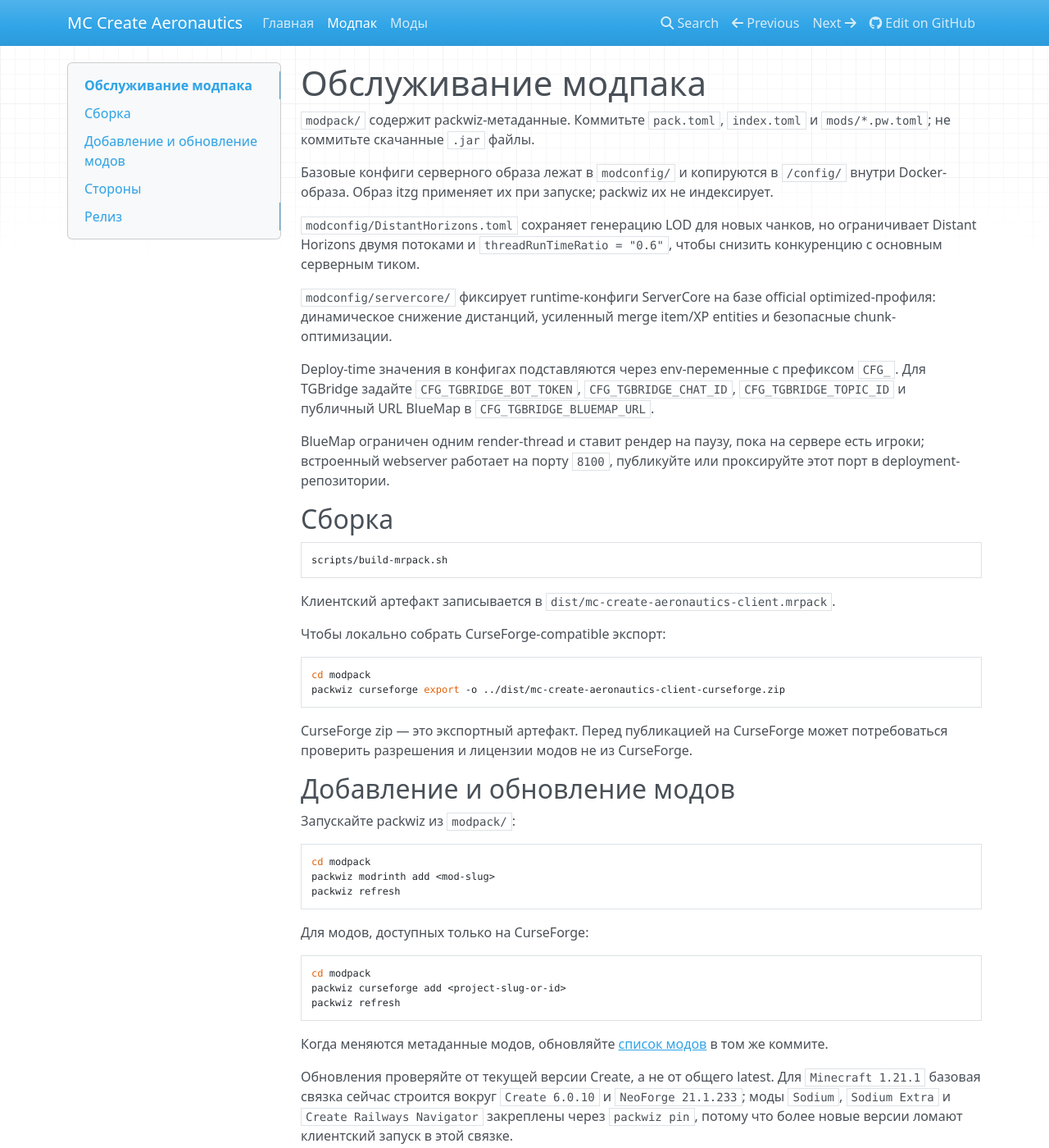
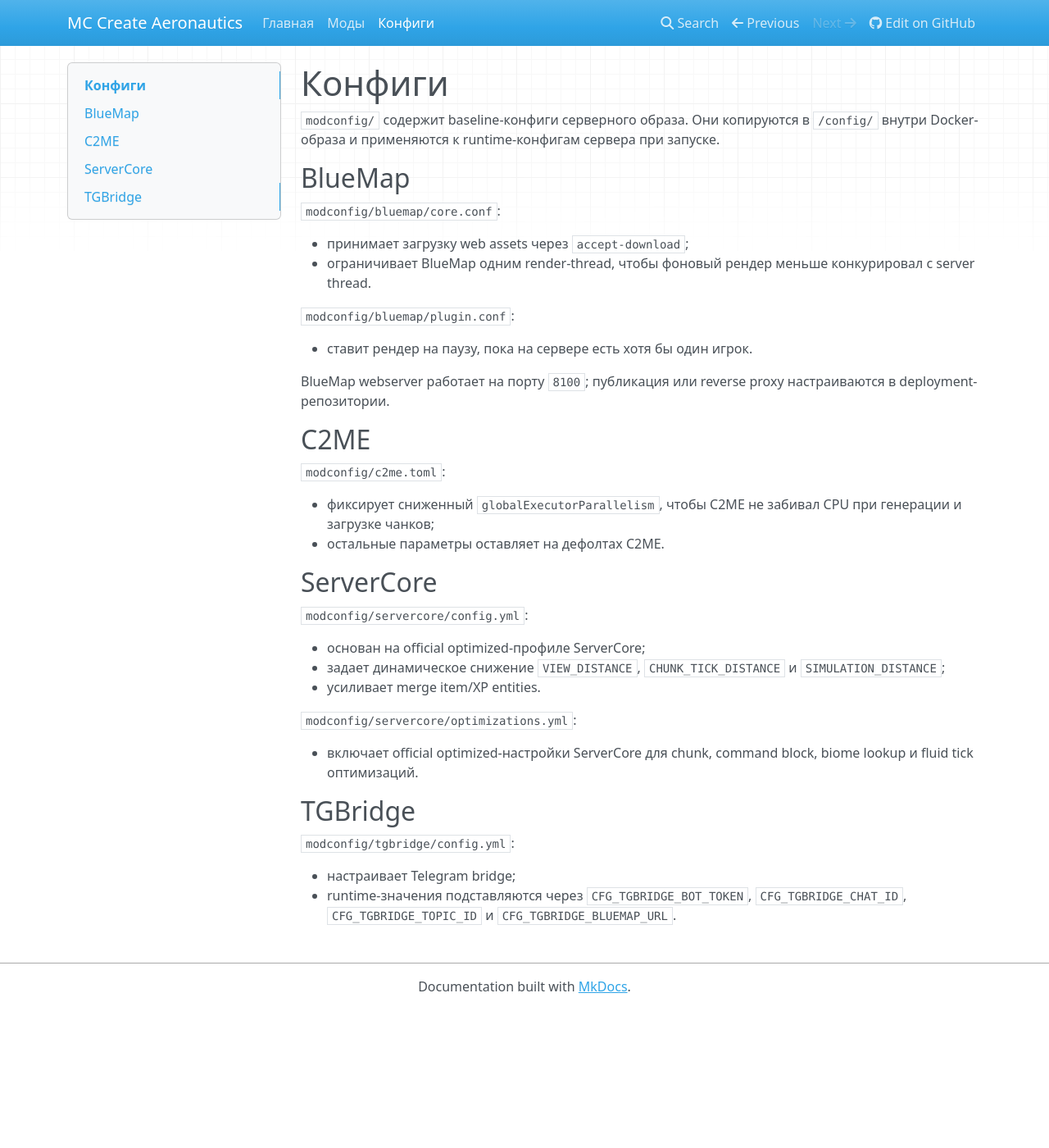
Before and after one commit to AlexCawl/mc-create-aeronautics-modpack, an MkDocs documentation site: the page built from docs/modpack.md, in a window 1280 px wide and 1400 px high. Shown: the whole window at 82% size. Built offline with MkDocs 1.6.1, drawn with Linux system fonts in a browser that asks for light colours; nearby versions of some CDN libraries; some of the changed text lies outside the part shown.

Commit message:
chore: update docs

````diff
--- a/docs/modpack.md
+++ b/docs/modpack.md
@@ -1,81 +1,42 @@
-# Обслуживание модпака
+# Конфиги
 
-`modpack/` содержит packwiz-метаданные. Коммитьте `pack.toml`, `index.toml` и `mods/*.pw.toml`; не коммитьте скачанные `.jar` файлы.
+`modconfig/` содержит baseline-конфиги серверного образа. Они копируются в `/config/` внутри Docker-образа и применяются к runtime-конфигам сервера при запуске.
 
-Базовые конфиги серверного образа лежат в `modconfig/` и копируются в `/config/` внутри Docker-образа. Образ itzg применяет их при запуске; packwiz их не индексирует.
+## BlueMap
 
-`modconfig/DistantHorizons.toml` сохраняет генерацию LOD для новых чанков, но ограничивает Distant Horizons двумя потоками и `threadRunTimeRatio = "0.6"`, чтобы снизить конкуренцию с основным серверным тиком.
+`modconfig/bluemap/core.conf`:
 
-`modconfig/servercore/` фиксирует runtime-конфиги ServerCore на базе official optimized-профиля: динамическое снижение дистанций, усиленный merge item/XP entities и безопасные chunk-оптимизации.
+- принимает загрузку web assets через `accept-download`;
+- ограничивает BlueMap одним render-thread, чтобы фоновый рендер меньше конкурировал с server thread.
 
-Deploy-time значения в конфигах подставляются через env-переменные с префиксом `CFG_`. Для TGBridge задайте `CFG_TGBRIDGE_BOT_TOKEN`, `CFG_TGBRIDGE_CHAT_ID`, `CFG_TGBRIDGE_TOPIC_ID` и публичный URL BlueMap в `CFG_TGBRIDGE_BLUEMAP_URL`.
+`modconfig/bluemap/plugin.conf`:
 
-BlueMap ограничен одним render-thread и ставит рендер на паузу, пока на сервере есть игроки; встроенный webserver работает на порту `8100`, публикуйте или проксируйте этот порт в deployment-репозитории.
+- ставит рендер на паузу, пока на сервере есть хотя бы один игрок.
 
-## Сборка
+BlueMap webserver работает на порту `8100`; публикация или reverse proxy настраиваются в deployment-репозитории.
 
-```sh
-scripts/build-mrpack.sh
-```
+## C2ME
 
-Клиентский артефакт записывается в `dist/mc-create-aeronautics-client.mrpack`.
+`modconfig/c2me.toml`:
 
-Чтобы локально собрать CurseForge-compatible экспорт:
+- фиксирует сниженный `globalExecutorParallelism`, чтобы C2ME не забивал CPU при генерации и загрузке чанков;
+- остальные параметры оставляет на дефолтах C2ME.
 
-```sh
-cd modpack
-packwiz curseforge export -o ../dist/mc-create-aeronautics-client-curseforge.zip
-```
+## ServerCore
 
-CurseForge zip — это экспортный артефакт. Перед публикацией на CurseForge может потребоваться проверить разрешения и лицензии модов не из CurseForge.
+`modconfig/servercore/config.yml`:
 
-## Добавление и обновление модов
+- основан на official optimized-профиле ServerCore;
+- задает динамическое снижение `VIEW_DISTANCE`, `CHUNK_TICK_DISTANCE` и `SIMULATION_DISTANCE`;
+- усиливает merge item/XP entities.
 
-Запускайте packwiz из `modpack/`:
+`modconfig/servercore/optimizations.yml`:
 
-```sh
-cd modpack
-packwiz modrinth add <mod-slug>
-packwiz refresh
-```
+- включает official optimized-настройки ServerCore для chunk, command block, biome lookup и fluid tick оптимизаций.
 
-Для модов, доступных только на CurseForge:
+## TGBridge
 
-```sh
-cd modpack
-packwiz curseforge add <project-slug-or-id>
-packwiz refresh
-```
+`modconfig/tgbridge/config.yml`:
 
-Когда меняются метаданные модов, обновляйте [список модов](mods.md) в том же коммите.
-
-Обновления проверяйте от текущей версии Create, а не от общего latest. Для `Minecraft 1.21.1` базовая связка сейчас строится вокруг `Create 6.0.10` и `NeoForge 21.1.233`; моды `Sodium`, `Sodium Extra` и `Create Railways Navigator` закреплены через `packwiz pin`, потому что более новые версии ломают клиентский запуск в этой связке.
-
-## Стороны
-
-- `both`: устанавливается на клиент и выделенный сервер.
-- `client`: устанавливается только в клиентский пак.
-- `server`: устанавливается только на выделенный сервер.
-
-Используйте самую узкую сторону, которая подходит для мода. Отмечайте мод как `both` только если конкретная версия поддерживает загрузку на выделенном сервере или была вручную проверена.
-
-AutoModpack остается закрепленным в паке для клиентской синхронизации, видимой серверу.
-
-## Релиз
-
-Запускайте рабочий процесс GitHub Actions `Release` вручную. Он создает следующий неизменяемый GitHub Release с тегом `vN`, загружает оба клиентских артефакта, помечает релиз как GitHub Latest и публикует соответствующий серверный образ с Docker-тегами `vN` и `latest`:
-
-- `mc-create-aeronautics-client.mrpack`
-- `mc-create-aeronautics-client-curseforge.zip`
-
-Стабильные ссылки на последний релиз:
-
-- [Modrinth MrPack](https://github.com/AlexCawl/mc-create-aeronautics-modpack/releases/latest/download/mc-create-aeronautics-client.mrpack)
-- [Экспорт CurseForge](https://github.com/AlexCawl/mc-create-aeronautics-modpack/releases/latest/download/mc-create-aeronautics-client-curseforge.zip)
-
-Теги серверного образа:
-
-```sh
-ghcr.io/alexcawl/mc-create-aeronautics-server:v1
-ghcr.io/alexcawl/mc-create-aeronautics-server:latest
-```
+- настраивает Telegram bridge;
+- runtime-значения подставляются через `CFG_TGBRIDGE_BOT_TOKEN`, `CFG_TGBRIDGE_CHAT_ID`, `CFG_TGBRIDGE_TOPIC_ID` и `CFG_TGBRIDGE_BLUEMAP_URL`.
--- a/mkdocs.yml
+++ b/mkdocs.yml
@@ -5,8 +5,8 @@ repo_url: https://github.com/AlexCawl/mc-create-aeronautics-modpack
 
 nav:
   - Главная: index.md
-  - Модпак: modpack.md
   - Моды: mods.md
+  - Конфиги: modpack.md
 
 theme:
   name: mkdocs
````
Also changed, not shown: README.md (+57 -12 lines), docs/mods.md (+0 -4 lines).
